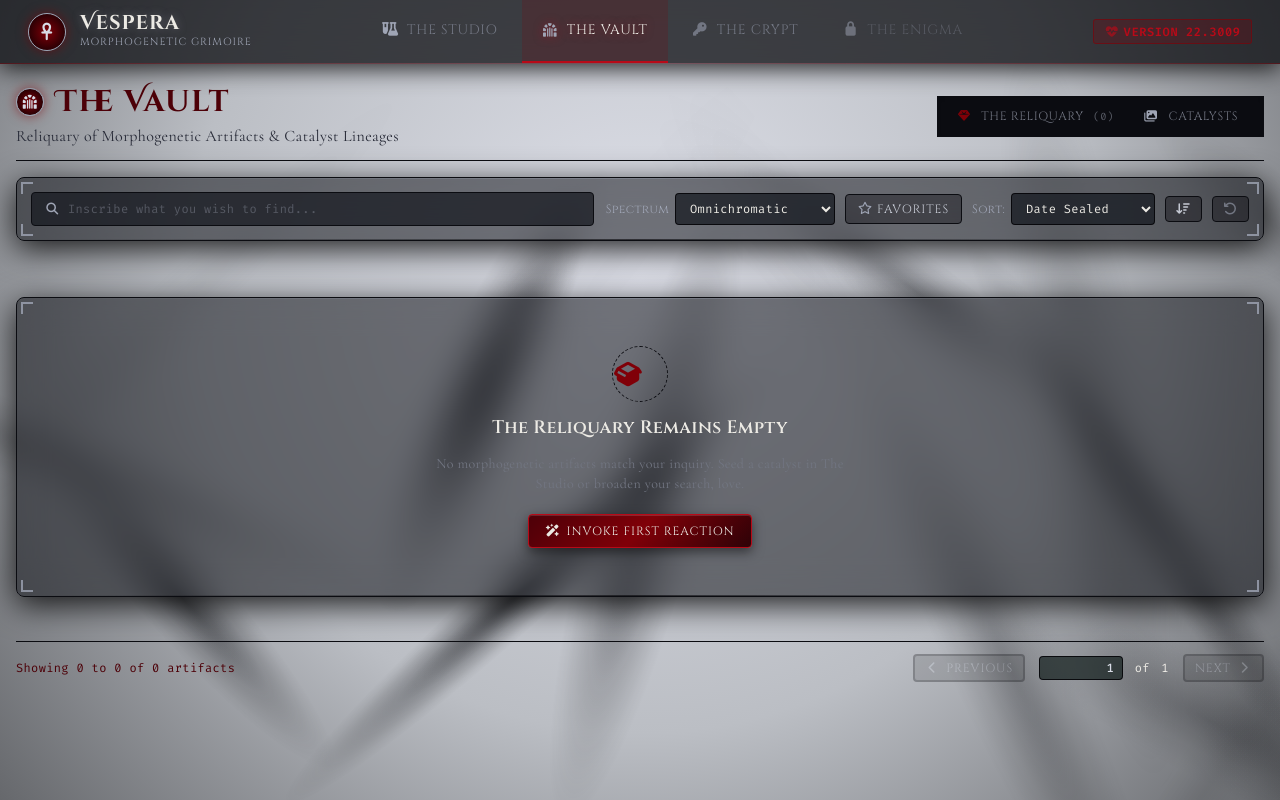
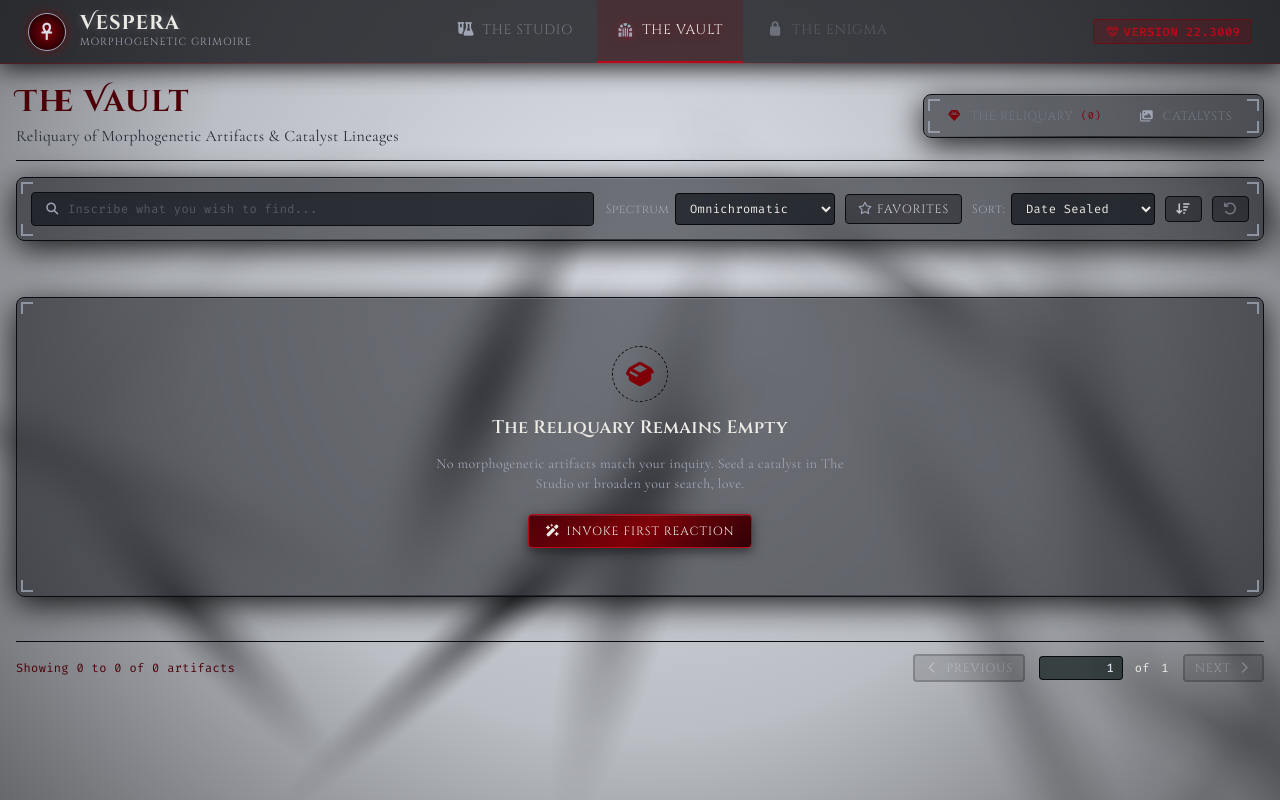
Before and after one commit to NovaNecros/Vespera, a Flask app: page /vault/ in a window 1280 px wide. Run offline with Flask 3, Linux system fonts and the light colour scheme; data comes from the database, SQL or seed files in the repository; data that the repository does not hold is empty; some libraries are stand-ins or nearby versions.

Commit message:
Ya funciona correctamente el módulo de la bóveda.

```diff
--- a/app/modules/turing/application/vault_service.py
+++ b/app/modules/turing/application/vault_service.py
@@ -205,7 +205,7 @@ class VaultService:
             }
 
             frame_stream_urls : list[str] = [
-                f"/vault/api/stream/frame/{artifact.artifact_hash}/{frame.frame_index}"
+                f"/vault/api/stream/artifact/hash/{artifact.artifact_hash}/frame/{frame.frame_index}"
                 for frame in sorted(artifact.frames, key=lambda f : f.frame_index)
             ]
 
--- a/app/presentation/routes/vault_routes.py
+++ b/app/presentation/routes/vault_routes.py
@@ -21,15 +21,6 @@ def vault() -> str:
     :return : HTML de la bóveda.
     """
     return render_template("vault/vault.html")
-
-@vault_bp.route("/cript")
-@template_endpoint
-def cript() -> str:
-    """
-    Endpoint para la cripta de imágenes fantasma y huérfanas.
-    :return : HTML de la cripta.
-    """
-    return render_template("vault/cript.html")
 
 
 # --- APIs ---
--- a/app/presentation/static/css/base.css
+++ b/app/presentation/static/css/base.css
@@ -469,3 +469,55 @@ header
 {
     animation : candlePulse 3.5s infinite ease-in-out;
 }
+
+/* Modals */
+.vespera-modal
+{
+    position                : fixed;
+    inset                   : 0;
+    z-index                 : 9995;
+    display                 : flex;
+    align-items             : center;
+    justify-content         : center;
+    padding                 : 1rem;
+    background              : radial-gradient(ellipse at 50% 45%, rgba(18, 20, 28, 0.77), rgba(6, 6, 8, 0.88) 85%);
+    backdrop-filter         : blur(16px);
+    -webkit-backdrop-filter : blur(16px);
+    opacity                 : 0;
+    visibility              : hidden;
+    pointer-events          : none;
+    transition              : opacity    0.26s cubic-bezier(0.40, 0.00, 0.20, 1.00),
+                              visibility 0.26s cubic-bezier(0.40, 0.00, 0.20, 1.00);
+}
+
+.vespera-modal.active
+{
+    opacity        : 1;
+    visibility     : visible;
+    pointer-events : auto;
+}
+
+.vespera-modal-content
+{
+    transform  : scale(0.93) translateY(12px);
+    opacity    : 0;
+    transition : transform 0.28s cubic-bezier(0.34, 1.35, 0.64, 1.00),
+                 opacity   0.24s cubic-bezier(0.40, 0.00, 0.20, 1.00);
+}
+
+.vespera-modal.active .vespera-modal-content
+{
+    transform : scale(1.00) translateY(0);
+    opacity   : 1;
+}
+
+.vespera-modal.closing
+{
+    opacity : 0;
+}
+
+.vespera-modal.closing .vespera-modal-content
+{
+    transform : scale(0.94) translateY(12px);
+    opacity   : 0;
+}
--- a/app/presentation/static/css/partials/_alert_modal.css
+++ b/app/presentation/static/css/partials/_alert_modal.css
@@ -32,8 +32,7 @@
         opacity   : 1;
     }
 }
-.vespera-alert-modal:not(.hidden) .alert-modal-icon-wrapper,
-.vespera-alert-modal.flex         .alert-modal-icon-wrapper
+.vespera-modal.active .alert-modal-icon-wrapper
 {
     animation : vampIconPop 0.4s cubic-bezier(0.175, 0.885, 0.320, 1.275) forwards;
 }
--- a/app/presentation/static/css/vault/vault.css
+++ b/app/presentation/static/css/vault/vault.css
@@ -7,6 +7,10 @@
     background-color : transparent;
     border           : 1px solid transparent;
     cursor           : pointer;
+    white-space      : nowrap;
+    display          : inline-flex;
+    align-items      : center;
+    gap              : 2px;
 }
 
 .vault-tab-btn:hover
@@ -166,6 +170,7 @@
     aspect-ratio : 4 / 3;
     overflow     : hidden;
     background   : var(--vespera-obsidian);
+    cursor       : pointer;
 }
 
 .vault-source-thumb-img
--- a/app/presentation/static/js/base.js
+++ b/app/presentation/static/js/base.js
@@ -66,6 +66,28 @@ export function hideLoadingOverlay() {
     overlay.classList.add("hidden");
     overlay.classList.remove("flex");
 }
+export function openModalWithTransition(modalEl) {
+    if (!modalEl)
+        return;
+    modalEl.classList.remove("hidden", "closing");
+    modalEl.classList.add("flex");
+    document.body.classList.add("overflow-hidden");
+    void modalEl.offsetHeight;
+    modalEl.classList.add("active");
+}
+export function closeModalWithTransition(modalEl, onClosed) {
+    if (!modalEl)
+        return;
+    modalEl.classList.remove("active");
+    modalEl.classList.add("closing");
+    setTimeout(() => {
+        modalEl.classList.remove("closing", "flex");
+        modalEl.classList.add("hidden");
+        document.body.classList.remove("overflow-hidden");
+        if (onClosed)
+            onClosed();
+    }, 260);
+}
 export async function apiFetch(url, options) {
     try {
         const response = await fetch(url, options);
@@ -132,6 +154,8 @@ export function buildPaletteLut(stops) {
 window.getVesperaPalette = getVesperaPalette;
 window.showLoadingOverlay = showLoadingOverlay;
 window.hideLoadingOverlay = hideLoadingOverlay;
+window.openModalWithTransition = openModalWithTransition;
+window.closeModalWithTransition = closeModalWithTransition;
 window.apiFetch = apiFetch;
 window.formatBytes = formatBytes;
 window.truncateHash = truncateHash;
--- a/app/presentation/static/js/partials/_alert_modal.js
+++ b/app/presentation/static/js/partials/_alert_modal.js
@@ -22,14 +22,13 @@
     function hideAlertModal() {
         if (!modalEl)
             return;
-        modalEl.classList.add("hidden");
-        modalEl.classList.remove("flex");
-        document.body.classList.remove("overflow-hidden");
-        if (activeOnCancel) {
-            activeOnCancel();
-            activeOnCancel = null;
-        }
-        activeOnConfirm = null;
+        window.closeModalWithTransition(modalEl, () => {
+            if (activeOnCancel) {
+                activeOnCancel();
+                activeOnCancel = null;
+            }
+            activeOnConfirm = null;
+        });
     }
     function handleConfirm() {
         const val = inputEl ? inputEl.value.trim() : "";
@@ -99,11 +98,9 @@
         }
         if (dismissBtn)
             dismissBtn.textContent = options.cancelText || "Dismiss";
-        modalEl.classList.remove("hidden");
-        modalEl.classList.add("flex");
-        document.body.classList.add("overflow-hidden");
+        window.openModalWithTransition(modalEl);
         if (options.showInput && inputEl)
-            setTimeout(() => inputEl.focus(), 50);
+            setTimeout(() => inputEl.focus(), 80);
     }
     if (closeBtn)
         closeBtn.addEventListener("click", hideAlertModal);
--- a/app/presentation/static/js/vault/vault.js
+++ b/app/presentation/static/js/vault/vault.js
@@ -262,9 +262,7 @@ document.addEventListener("DOMContentLoaded", () => {
                 inspScrubber.max = Math.max(0, state.inspectorFrames.length - 1).toString();
                 inspScrubber.value = "0";
             }
-            inspectorModal?.classList.remove("hidden");
-            inspectorModal?.classList.add("flex");
-            document.body.classList.add("overflow-hidden");
+            window.openModalWithTransition(inspectorModal);
             renderInspectorFrame(0);
             playInspectorAnimation();
         }
@@ -278,13 +276,12 @@ document.addEventListener("DOMContentLoaded", () => {
     }
     function closeInspectorModal() {
         pauseInspectorAnimation();
-        inspectorModal?.classList.add("hidden");
-        inspectorModal?.classList.remove("flex");
-        document.body.classList.remove("overflow-hidden");
+        window.closeModalWithTransition(inspectorModal, () => {
             state.inspectorArtifact = null;
             state.inspectorFrames = [];
             state.inspectorSourceImg = null;
             state.inspectorIsComparing = false;
+        });
     }
     function updatePagination(target, totalItems, currentCount) {
         const isReliquary = target === "artifacts";
@@ -514,7 +511,7 @@ document.addEventListener("DOMContentLoaded", () => {
                     <div class="vault-source-thumb-overlay">
                     <button type="button" data-source-id="${src.id_source_image}"
                             class="vault-quick-action-btn action-view-lineage"
-                                title="View Associated Patterns (${src.artifact_count})">
+                            title="View Derived Artifacts (${src.artifact_count})">
                         <i class="fa-solid fa-gem"></i>
                     </button>
                         <a href="${src.source_stream_url}" download="${src.alias}"
@@ -551,7 +548,8 @@ document.addEventListener("DOMContentLoaded", () => {
                         </span>
                     </div>
 
-                    <div class="flex items-center justify-between pt-2 border-t border-vespera-obsidian font-mono text-[0.65rem]">
+                    <div class="flex items-center justify-between pt-2 border-t border-vespera-obsidian
+                                font-mono text-[0.65rem]">
                         <span>${dateStr}</span>
                     </div>
                 </div>
@@ -563,6 +561,11 @@ document.addEventListener("DOMContentLoaded", () => {
             const srcId = parseInt(card.dataset.sourceId || "0");
             if (srcId === 0)
                 return;
+            const thumbWrapper = card.querySelector(".vault-source-thumb-wrapper");
+            thumbWrapper?.addEventListener("click", () => {
+                state.selectedSourceId = srcId;
+                switchToTab("artifacts");
+            });
             const renameBtn = card.querySelector(".action-rename-src");
             const titleEl = card.querySelector(".source-alias-label");
             renameBtn?.addEventListener("click", (event) => {
--- a/app/presentation/templates/partials/_alert_modal.html
+++ b/app/presentation/templates/partials/_alert_modal.html
@@ -2,12 +2,12 @@
 
 <div id="general-alert-modal" role="dialog"
      aria-labelledby="general-alert-modal-label" aria-modal="true"
-     class="vespera-alert-modal vespera-dimmed-background fixed inset-0 z-[9998] hidden items-center justify-center p-4
+     class="vespera-modal vespera-dimmed-background fixed inset-0 z-[9998] hidden items-center justify-center p-4
             bg-vespera-void/85 backdrop-blur-md transition-opacity duration-300">
 
     <!-- Modal Dialog Card -->
-    <div class="relative w-full max-w-md p-6 bg-vespera-charcoal border border-vespera-crimsonDark shadow-ambient
-                rounded-vespera filigree-card alert-modal-content text-center"
+    <div class="vespera-modal-content alert-modal-content relative w-full max-w-md p-6 bg-vespera-charcoal border
+                border-vespera-crimsonDark shadow-ambient rounded-vespera filigree-card text-center"
          style="max-width : 480px;">
         <!-- Filigree Corners -->
         <div class="filigree-corner-tl"></div>
--- a/app/presentation/templates/partials/_navbar.html
+++ b/app/presentation/templates/partials/_navbar.html
@@ -34,13 +34,6 @@
             <span>The Vault</span>
         </a>
 
-        <a class="module-tab {% if request.path.startswith('/vault/cript') %}active{% endif %}"
-           href="{{ url_for('vault.cript') }}"
-           data-target="cript">
-            <i class="fa-solid fa-key mr-2 text-vespera-boneSilent"></i>
-            <span>The Crypt</span>
-        </a>
-
         <a class="module-tab opacity-50 cursor-not-allowed"
            href="#"
            title="The seal remains unbroken">
--- a/app/presentation/templates/studio/studio.html
+++ b/app/presentation/templates/studio/studio.html
@@ -22,7 +22,7 @@
      data-hydrate-api-url="{{ url_for('vault.api_get_hydration_bundle', id_artifact=0) }}">
     <header class="flex items-center justify-between gap-3 border-b border-vespera-obsidian pb-2 mb-2">
         <div class="flex flex-col items-start justify-between gap-0">
-            <h3 class="font-ornate text-2xl md:text-2xl text-vespera-crimsonDark font-bold tracking-wider mb-0">
+            <h3 class="font-ornate text-2xl md:text-3xl text-vespera-crimsonDark font-bold tracking-wider mb-0">
                 The Studio
             </h3>
             <p class="font-serif text-vespera-iron text-sm md:text-base mb-0">
--- a/app/presentation/templates/vault/vault.html
+++ b/app/presentation/templates/vault/vault.html
@@ -35,9 +35,6 @@
                    border-vespera-obsidian pb-3">
         <div class="flex flex-col">
             <div class="flex items-center gap-3">
-                <span class="brand-sigil w-7 h-7 text-sm">
-                    <i class="fa-solid fa-dungeon"></i>
-                </span>
                 <h3 class="font-ornate text-2xl md:text-3xl text-vespera-crimsonDark font-bold tracking-wider mb-0">
                     The Vault
                 </h3>
@@ -49,25 +46,33 @@
 
         <!-- TABS -->
         <div class="flex items-center gap-3 flex-wrap">
-            <div class="inline-flex p-1 bg-vespera-obsidian border border-vespera-obsidian
-                        rounded-vespera shadow-inner">
+            <div class="filigree-card px-2 py-1.5 bg-vespera-charcoal border border-vespera-obsidian
+                        rounded-vespera shadow-ambient flex items-center gap-2 relative">
+                <div class="filigree-corner-tl"></div>
+                <div class="filigree-corner-tr"></div>
+                <div class="filigree-corner-bl"></div>
+                <div class="filigree-corner-br"></div>
+
+                <!-- Artifacts -->
                 <button id="tab-reliquary-button" type="button"
                         class="vault-tab-btn px-3.5 py-1.5 rounded-sm font-cinzel text-xs uppercase tracking-wider
-                               transition-all text-vespera-boneSilent hover:text-vespera-parchment">
+                               transition-all items-center">
                     <i class="fa-solid fa-gem mr-1.5 text-vespera-crimson"></i>
-                    The Reliquary
+                    <span>The Reliquary</span>
                     <span id="badge-total-artifacts"
-                          class="ml-1.5 font-mono text-[0.65rem] opacity-75">
+                          class="ml-1.5 font-mono text-[0.65rem] text-vespera-crimson">
                         <!-- TS -->
                     </span>
                 </button>
+
+                <!-- Source Images -->
                 <button id="tab-catalysts-btn" type="button"
                         class="vault-tab-btn px-3.5 py-1.5 rounded-sm font-cinzel text-xs uppercase tracking-wider
-                               transition-all text-vespera-boneSilent hover:text-vespera-parchment">
+                               transition-all items-center">
                     <i class="fa-solid fa-images mr-1.5 text-vespera-silver"></i>
-                    Catalysts
+                    <span>Catalysts</span>
                     <span id="badge-total-sources"
-                          class="ml-1.5 font-mono text-[0.65rem] opacity-75">
+                          class="ml-1.5 font-mono text-[0.65rem] text-vespera-silver">
                         <!-- TS -->
                     </span>
                 </button>
@@ -175,13 +180,13 @@
             <div class="filigree-corner-br"></div>
 
             <div class="w-14 h-14 rounded-full border border-dashed border-vespera-obsidian
-                        flex items-center justify-between text-vespera-crimson text-2xl">
+                        flex items-center justify-center text-vespera-crimson text-2xl">
                 <i class="fa-solid fa-box-open"></i>
             </div>
             <h4 class="font-cinzel text-lg text-vespera-parchment font-semibold mb-0">
                 The Reliquary Remains Empty
             </h4>
-            <p class="font-serif text-sm text-vespera-boneSilent max-w-md mb-2">
+            <p class="font-serif text-sm text-vespera-silver max-w-md mb-2">
                 No morphogenetic artifacts match your inquiry. Seed a catalyst in The Studio or broaden your search, love.
             </p>
             <a href="{{ url_for('studio.studio') }}"
@@ -245,13 +250,13 @@
             <div class="filigree-corner-br"></div>
 
             <div class="w-14 h-14 rounded-full border border-dashed border-vespera-obsidian
-                        flex items-center justify-center text-vespera-silver text-2xl">
+                        flex items-center justify-center text-vespera-crimson text-2xl">
                 <i class="fa-solid fa-image"></i>
             </div>
             <h4 class="font-cinzel text-lg text-vespera-parchment font-semibold mb-0">
                 No Catalysts Inscribed
             </h4>
-            <p class="font-serif text-sm text-vespera-boneSilent max-w-md mb-2">
+            <p class="font-serif text-sm text-vespera-silver max-w-md mb-2">
                 No Catalysts found within The Vault. Seed a catalyst in The Studio or broaden your search, love.
             </p>
             <a href="{{ url_for('studio.studio') }}"
@@ -298,10 +303,11 @@
 
 <!-- VISUALIZATION MODAL -->
 <div id="artifact-inspector-modal" role="dialog" aria-modal="true"
-     class="vespera-dimmed-background fixed inset-0 z-[9990] hidden items-center justify-center
-            p-3 sm:p-6 backdrop-blur-md">
-    <div class="relative w-full max-w-5xl bg-vespera-charcoal border border-vespera-obsidian shadow-ambient
-                rounded-vespera filigree-card flex flex-col max-h-[92vh] overflow-hidden">
+     class="vespera-modal vespera-dimmed-background fixed inset-0 z-[9990] hidden
+            items-center justify-center p-3 sm:p-6 backdrop-blur-md">
+    <div class="vespera-modal-content relative w-full max-w-5xl bg-vespera-charcoal border
+                border-vespera-obsidian shadow-ambient rounded-vespera filigree-card flex flex-col max-h-[92vh]
+                overflow-hidden">
         <div class="filigree-corner-tl"></div>
         <div class="filigree-corner-tr"></div>
         <div class="filigree-corner-bl"></div>
```
Also changed, not shown: app/presentation/static/ts/base.ts (+37 -11 lines), app/presentation/static/ts/partials/_alert_modal.ts (+10 -12 lines), app/presentation/static/ts/vault/vault.ts (+14 -9 lines), 1 other file. Lines whose indentation alone changed are shown as unchanged.
